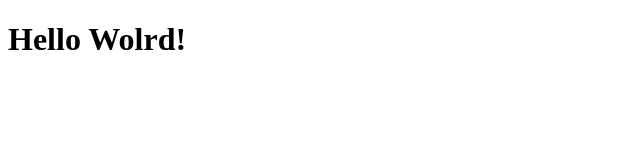
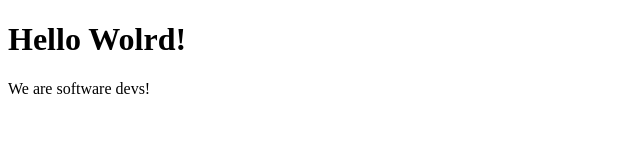
Before and after one commit to chrisBokotaII/Microverse-trials-christian-edgar, a plain HTML site: page fcc-test-suite-template-master/index.html in a window 1280 px wide. Shown: the whole page, without its empty margins (0-640 px from the left). Drawn offline with Linux system fonts and the light colour scheme.

Commit message:
second commit

```diff
--- a/fcc-test-suite-template-master/index.html
+++ b/fcc-test-suite-template-master/index.html
@@ -8,6 +8,7 @@
 
   <body>
     <h1>Hello Wolrd!</h1>
+    <p>We are software devs!</p>
     <script src="https://cdn.freecodecamp.org/testable-projects-fcc/v1/bundle.js"></script>
 
     <!--
```
